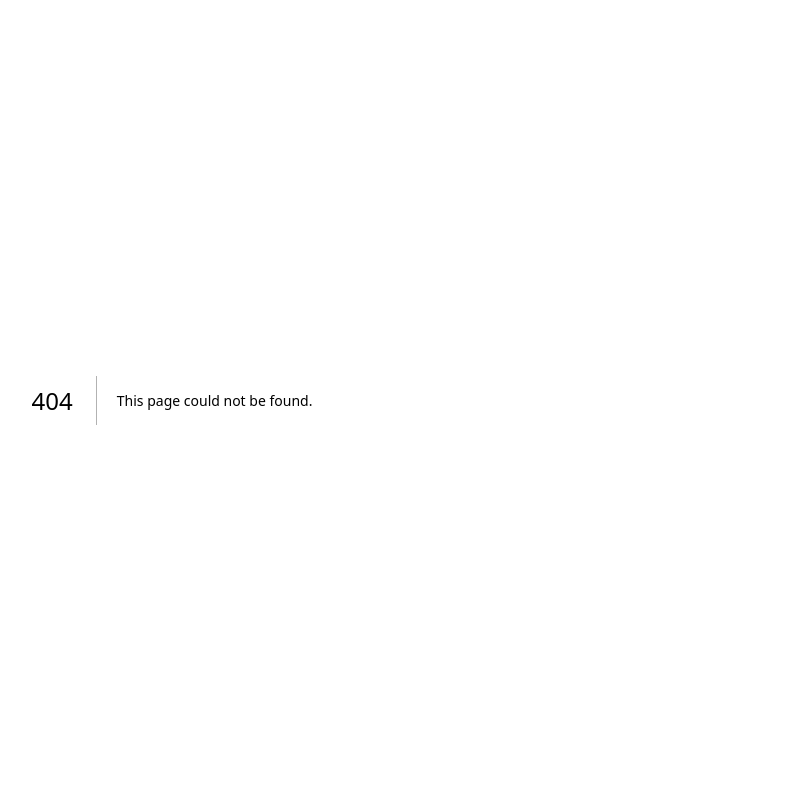
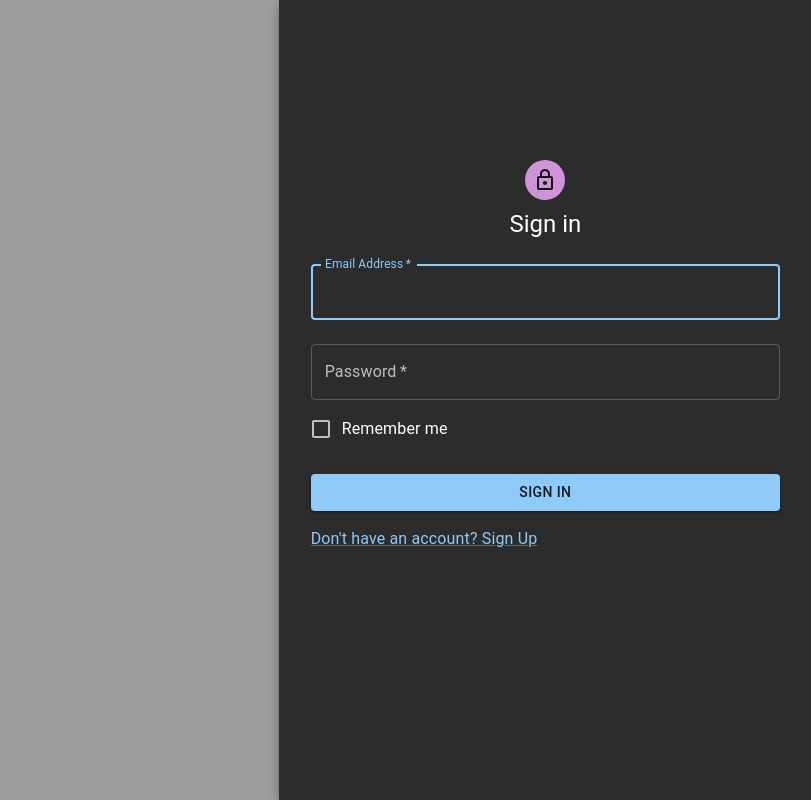
Before and after one commit to ARUMANDESU/notMangaLibFrontEnd, a Next.js app: page /auth/signin in a window 1280 px wide. Before the commit this address had no page. Shown: the whole page, without its empty margins (468-1279 px from the left). Built offline with nearby package versions, Linux system fonts and the light colour scheme.

Commit message:
signin signup

```diff
--- a/next.config.js
+++ b/next.config.js
@@ -2,6 +2,9 @@
 const nextConfig = {
   reactStrictMode: true,
   swcMinify: true,
+  images: {
+    domains: ['localhost'],
+  },
 }
 
 module.exports = nextConfig
--- a/package.json
+++ b/package.json
@@ -9,6 +9,10 @@
     "lint": "next lint"
   },
   "dependencies": {
+    "@emotion/react": "^11.10.5",
+    "@emotion/styled": "^11.10.5",
+    "@mui/icons-material": "^5.10.9",
+    "@mui/material": "^5.10.13",
     "@types/node": "18.11.9",
     "@types/react": "18.0.25",
     "@types/react-dom": "18.0.8",
--- /dev/null
+++ b/pages/auth/signin.tsx
@@ -0,0 +1,108 @@
+import * as React from 'react';
+import Avatar from '@mui/material/Avatar';
+import Button from '@mui/material/Button';
+import CssBaseline from '@mui/material/CssBaseline';
+import TextField from '@mui/material/TextField';
+import FormControlLabel from '@mui/material/FormControlLabel';
+import Checkbox from '@mui/material/Checkbox';
+import Paper from '@mui/material/Paper';
+import Box from '@mui/material/Box';
+import Grid from '@mui/material/Grid';
+import LockOutlinedIcon from '@mui/icons-material/LockOutlined';
+import Typography from '@mui/material/Typography';
+import { createTheme, ThemeProvider } from '@mui/material/styles';
+import Link from 'next/link';
+
+const theme = createTheme({palette:{mode:"dark"}});
+
+export default function SignIn() {
+    const handleSubmit = (event: React.FormEvent<HTMLFormElement>) => {
+        event.preventDefault();
+        const data = new FormData(event.currentTarget);
+        console.log({
+            email: data.get('email'),
+            password: data.get('password'),
+        });
+    };
+
+    return (
+        <ThemeProvider theme={theme}>
+            <Grid container component="main" sx={{ height: '100vh' }}>
+                <CssBaseline />
+                <Grid
+                    item
+                    xs={false}
+                    sm={4}
+                    md={7}
+                    sx={{
+                        backgroundImage: 'url(http://localhost:5000/static/images/signInFullmetalAlchemist.jpg)',
+                        backgroundRepeat: 'no-repeat',
+                        backgroundColor: (t) =>
+                            t.palette.mode === 'light' ? t.palette.grey[50] : t.palette.grey[900],
+                        backgroundSize: 'cover',
+                        backgroundPosition: 'center',
+                    }}
+                />
+                <Grid item xs={12} sm={8} md={5} component={Paper} elevation={6} square>
+                    <Box
+                        sx={{
+                            mt: 19,
+                            mx: 4,
+                            display: 'flex',
+                            flexDirection: 'column',
+                            alignItems: 'center',
+                        }}
+                    >
+                        <Avatar sx={{ m: 1, bgcolor: 'secondary.main' }}>
+                            <LockOutlinedIcon />
+                        </Avatar>
+                        <Typography component="h1" variant="h5">
+                            Sign in
+                        </Typography>
+                        <Box component="form" noValidate onSubmit={handleSubmit} sx={{ mt: 1 }}>
+                            <TextField
+                                margin="normal"
+                                required
+                                fullWidth
+                                id="email"
+                                label="Email Address"
+                                name="email"
+                                autoComplete="email"
+                                autoFocus
+                            />
+                            <TextField
+                                margin="normal"
+                                required
+                                fullWidth
+                                name="password"
+                                label="Password"
+                                type="password"
+                                id="password"
+                                autoComplete="current-password"
+                            />
+                            <FormControlLabel
+                                control={<Checkbox value="remember" color="primary" />}
+                                label="Remember me"
+                            />
+                            <Button
+                                type="submit"
+                                fullWidth
+                                variant="contained"
+                                sx={{ mt: 3, mb: 2 }}
+                            >
+                                Sign In
+                            </Button>
+                            <Grid container>
+                                <Grid item>
+                                    <Link href="/auth/signup" className={"link"}>
+                                        {"Don't have an account? Sign Up"}
+                                    </Link>
+                                </Grid>
+                            </Grid>
+                        </Box>
+                    </Box>
+                </Grid>
+            </Grid>
+        </ThemeProvider>
+    );
+}
--- a/styles/globals.css
+++ b/styles/globals.css
@@ -24,3 +24,11 @@ a {
     background: black;
   }
 }
+
+.link{
+  margin: 0;
+  color: #90caf9;
+  -webkit-text-decoration: underline;
+  text-decoration: underline;
+  text-decoration-color: rgba(144, 202, 249, 0.4);
+}
```
Also changed, not shown: models.ts (+7 -0 lines), pages/auth/signup.tsx (added, +101 -0 lines), pages/index.tsx (+10 -2 lines), 1 other file (tests, documents, lock files or other folders).
